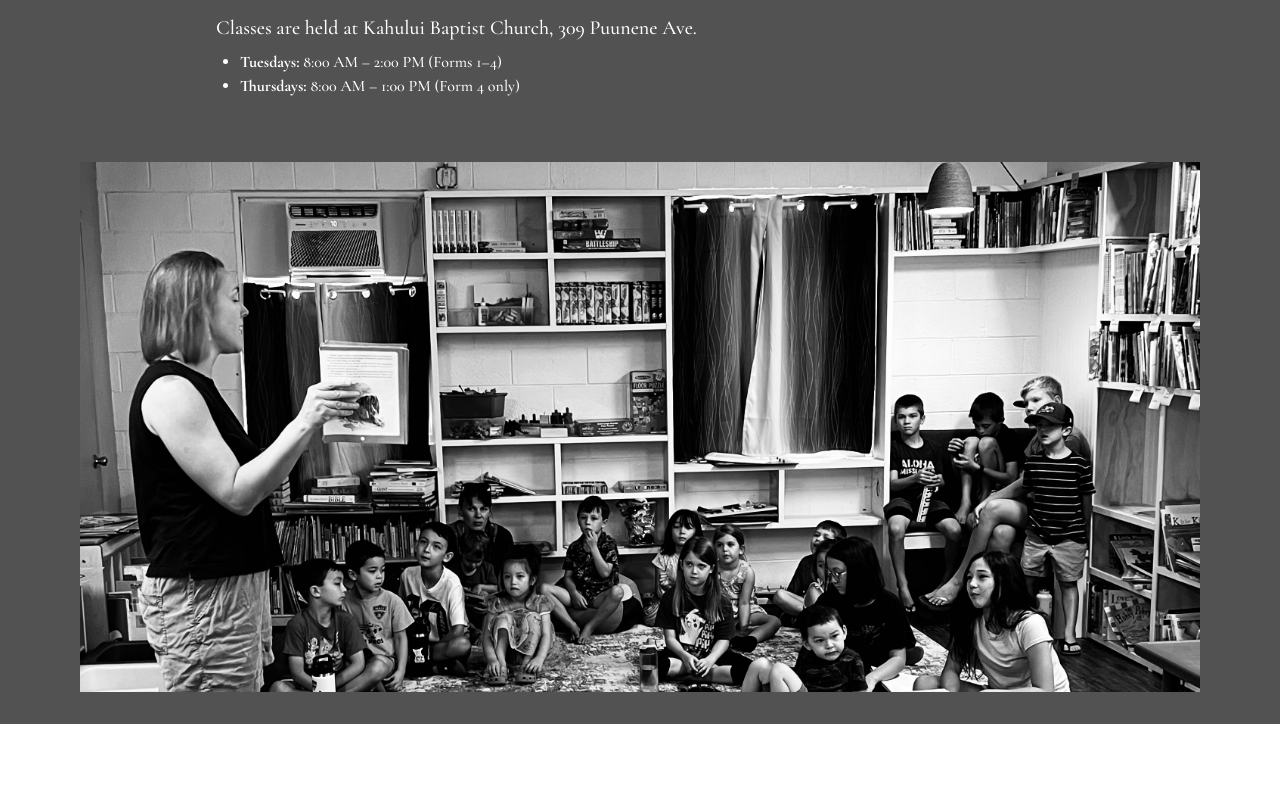
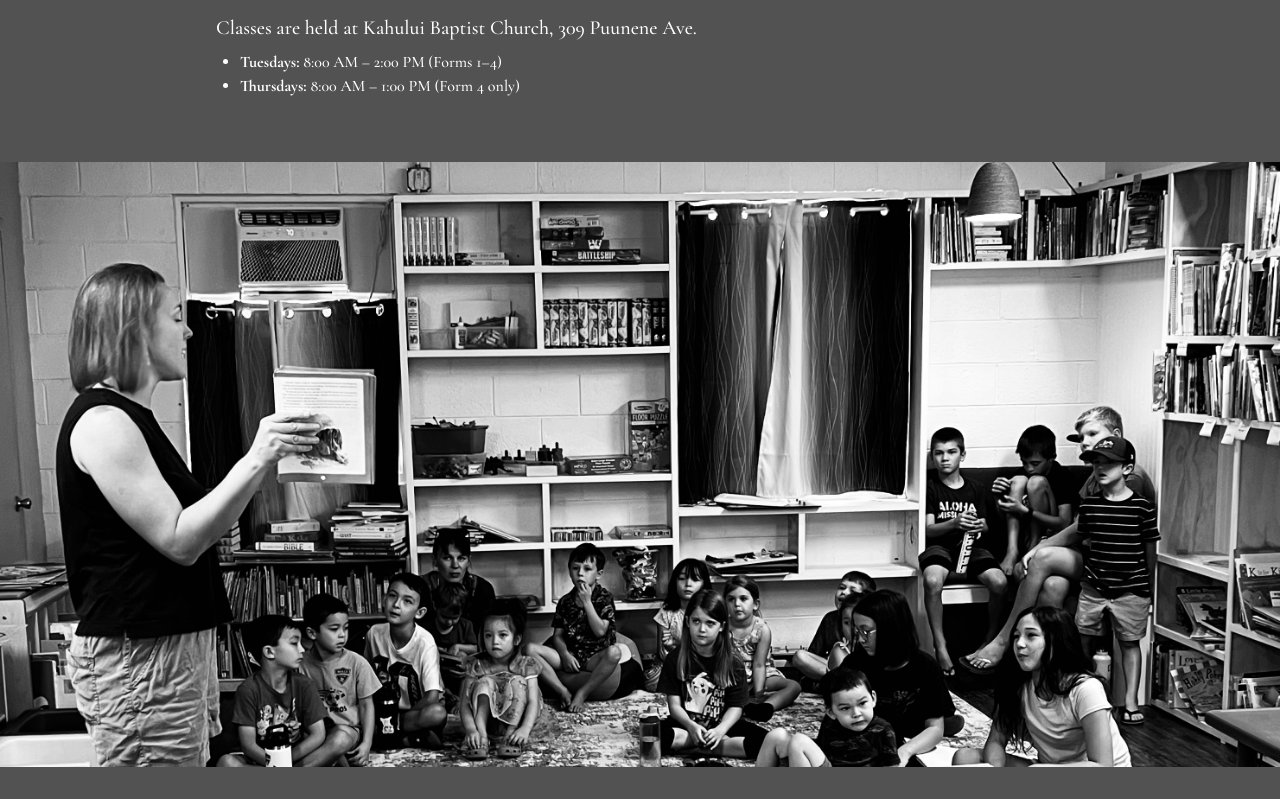
Before and after one commit to violinalan/papaii-academy, a Next.js app: page /about in a window 1280 px wide. Shown: the part 930-1729 px from the top of the page. Before the commit the page ends 1654 px from the top, so only its background shows below. Built offline with nearby package versions, Linux system fonts and the light colour scheme.

Commit message:
remove x padding for About page picture

```diff
--- a/app/about/page.tsx
+++ b/app/about/page.tsx
@@ -55,7 +55,7 @@ export default function About() {
         </section>
       </section>
       <div>
-        <img className="px-4 pb-4 lg:px-20 lg:pb-8" src="/papaii_classroom.jpeg" alt="Papa ʻĪʻī Christian Academy" />
+        <img className="pb-4 lg:pb-8" src="/papaii_classroom.jpeg" alt="Papa ʻĪʻī Christian Academy" />
       </div>
     </main>
   );
--- a/app/contact/page.tsx
+++ b/app/contact/page.tsx
@@ -6,7 +6,7 @@ export default function Contact() {
       <Navbar />
 
       <section className="px-6 py-16 max-w-2xl mx-auto">
-        <h1 className="text-5xl mb-8 text-center">Papa I'i Christian Academy Registration</h1>
+        <h1 className="text-5xl mb-8 text-center">Contact Us</h1>
         <p className="mb-6 text-2xl text-left">E Komo Mai!</p>
         <p className="mb-6 text-xl text-left">
           We’re excited you're planning to join our school community as we strive to cultivate a rich and joyful learning culture where students can grow in their love and knowledge of Christ alongside one another.  Please fill out this form to register your family and help us plan for the upcoming academic year. After submission, you will be contacted to submit registration of $50/keiki to reserve your spot. This will go towards your curriculum fee.  We will close registration on June 25th.
```
